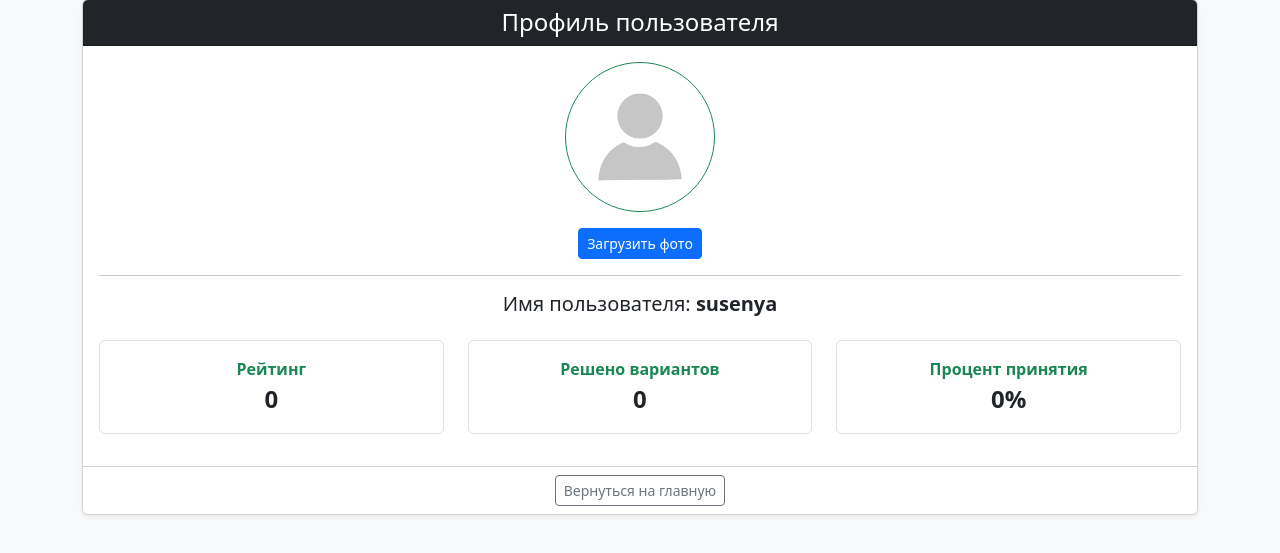
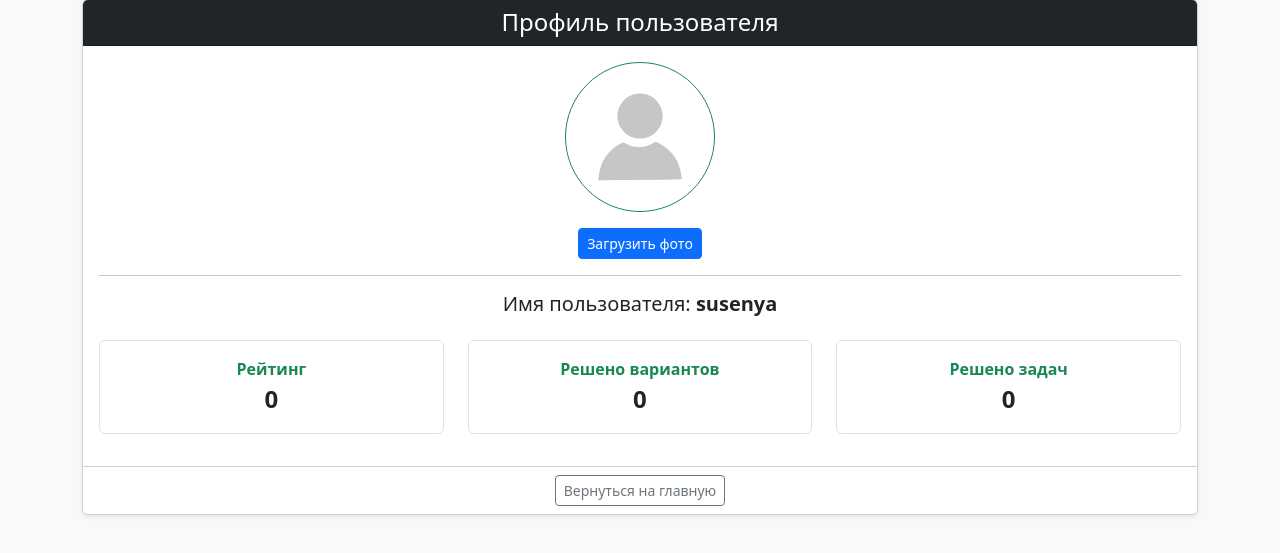
Before and after one commit to susenya-dev/mathway-web, a Flask app: page /profile in a window 1280 px wide. Shown: the part 49-602 px from the top of the page. Run offline with Flask 3, Linux system fonts and the light colour scheme; a user stored in the database is signed in.

Commit message:
Upd profile вывод заданий в профиль

```diff
--- a/templates/profile.html
+++ b/templates/profile.html
@@ -4,7 +4,7 @@
     <meta charset="UTF-8">
     <meta name="viewport" content="width=device-width, initial-scale=1.0">
     <title>Профиль пользователя</title>
-
+    <link rel="icon" href="{{ url_for('static', filename='images/mathway.ico') }}">
     <link href="https://cdn.jsdelivr.net/npm/bootstrap@5.3.0/dist/css/bootstrap.min.css" rel="stylesheet">
 </head>
 
@@ -26,7 +26,6 @@
                      width="150" height="150">
             </div>
 
-
             <form action="/upload_avatar" method="POST" enctype="multipart/form-data">
                 <label class="btn btn-primary btn-sm">
                     Загрузить фото
@@ -41,6 +40,7 @@
             </h5>
 
         </div>
+
 
         <div class="card-body pt-0">
 
@@ -62,8 +62,8 @@
 
                 <div class="col-md-4 mb-3">
                     <div class="p-3 border rounded bg-white">
-                        <div class="text-success fw-semibold">Процент принятия</div>
-                        <div class="fs-4 fw-bold">0%</div>
+                        <div class="text-success fw-semibold">Решено задач</div>
+                        <div class="fs-4 fw-bold">{{ current_user.count_task }}</div>
                     </div>
                 </div>
 
```
